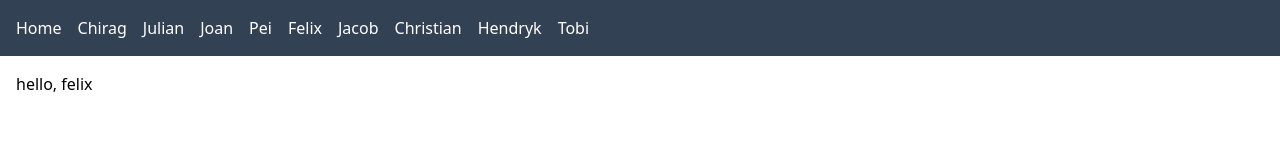
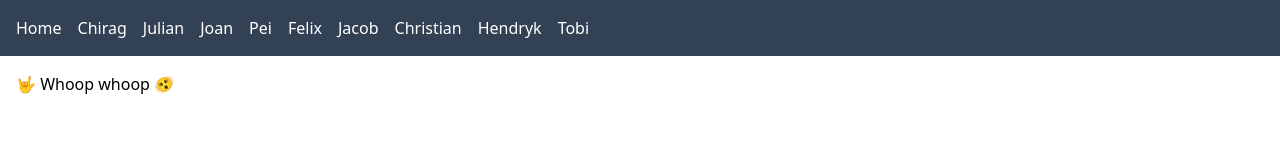
Before and after one commit to devhausleipzigacademy/camp10-practice-git-pullrequest, a React (Vite) app: page /felix in a window 1280 px wide. Shown: the top 162 px of the page. Built offline with nearby package versions, Linux system fonts and the light colour scheme.

Commit message:
add Felix component

```diff
--- a/src/main.tsx
+++ b/src/main.tsx
@@ -4,6 +4,7 @@ import "./index.css";
 import { createBrowserRouter, RouterProvider } from "react-router-dom";
 import { RootLayout } from "./layouts/Root";
 import { Chirag } from "./pages/Chirag";
+import Felix from "./pages/Felix";
 
 const router = createBrowserRouter([
 	{
@@ -32,7 +33,7 @@ const router = createBrowserRouter([
 			},
 			{
 				path: "felix",
-				element: <p>hello, felix </p>,
+				element: <Felix />,
 			},
 			{
 				path: "jacob",
--- /dev/null
+++ b/src/pages/Felix.tsx
@@ -0,0 +1,9 @@
+import React from 'react'
+
+function Felix() {
+  return (
+    <div> 🤟 Whoop whoop  🫨</div>
+  )
+}
+
+export default Felix
```
